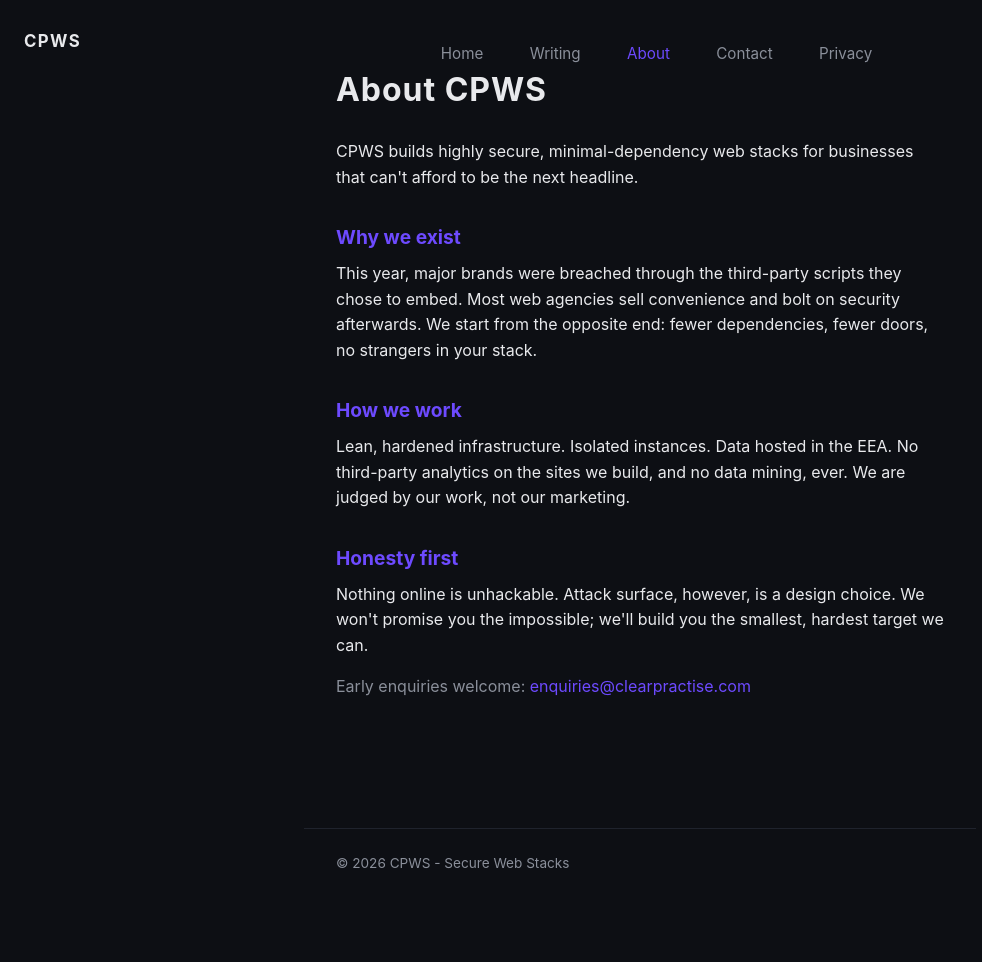
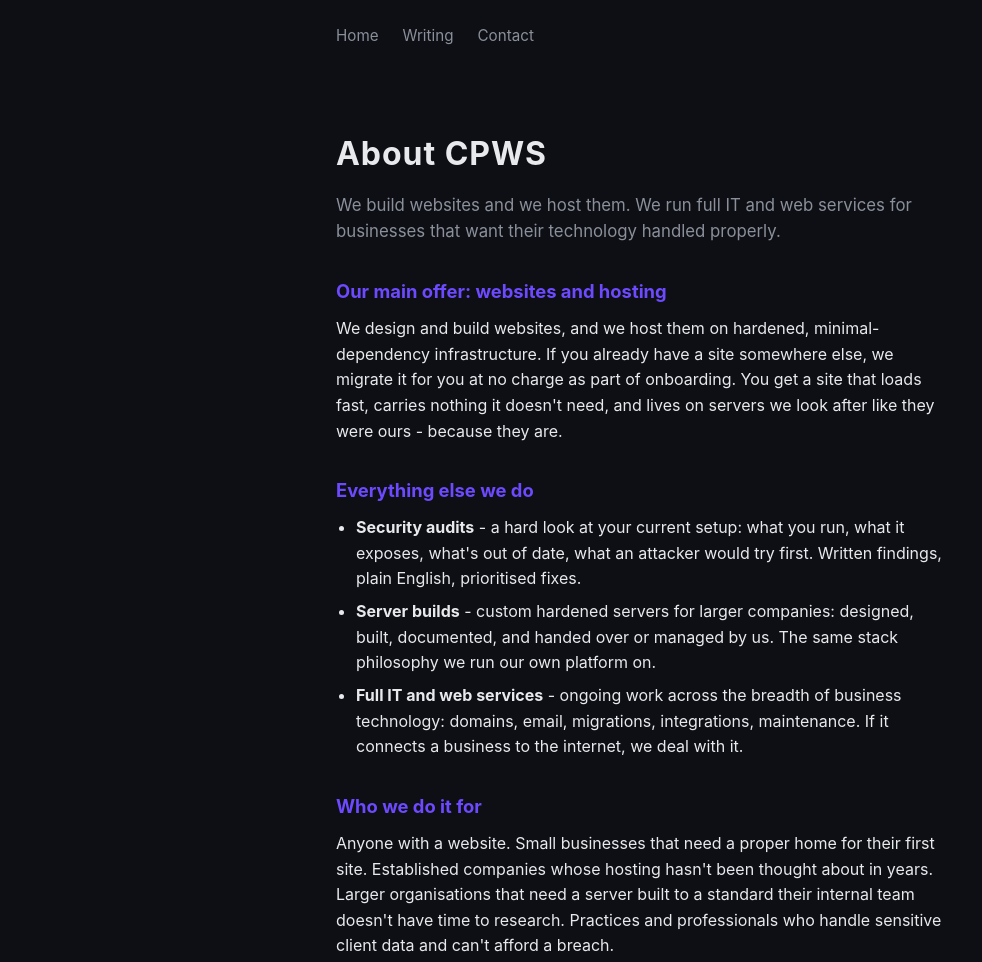
Before and after one commit to Verus-Kael/clearpractise-site, a plain HTML site: page about.html in a window 1280 px wide. Shown: the top 962 px of the page, without its empty margins (0-982 px from the left). Before the commit the page ends 899 px from the top, so only its background shows below. Drawn offline with Linux system fonts and the light colour scheme.

Commit message:
About page: full capability statement - websites, hosting, IT services, security audits, server builds

```diff
--- a/about.html
+++ b/about.html
@@ -4,73 +4,51 @@
 <meta charset="UTF-8">
 <meta name="viewport" content="width=device-width, initial-scale=1.0">
 <title>About | CPWS</title>
-<meta name="description" content="CPWS builds highly secure, minimal-dependency web stacks. Who we are, how we work, and why attack surface is a design choice.">
+<meta name="description" content="CPWS builds and hosts websites, runs full IT and web services, performs security audits, and builds hardened servers for larger organisations.">
 <style>
   :root { --bg:#0d0f14; --text:#e8e9ec; --muted:#8a8f9a; --accent:#6d4aff; }
   * { margin:0; padding:0; box-sizing:border-box; }
   body { background:var(--bg); color:var(--text); font-family:-apple-system,BlinkMacSystemFont,"Segoe UI",Roboto,Helvetica,Arial,sans-serif; line-height:1.6; }
-  main { max-width:42rem; margin:0 auto; padding:4rem 2rem; }
-  h1 { font-size:2rem; letter-spacing:0.03em; margin-bottom:1.5rem; }
-  h2 { font-size:1.2rem; margin:2rem 0 0.5rem; color:var(--accent); }
-  p { margin-bottom:1rem; color:var(--text); }
-  .muted { color:var(--muted); }
+  main { max-width:42rem; margin:0 auto; padding:5rem 2rem 3rem; }
+  h1 { font-size:2rem; letter-spacing:0.03em; margin-bottom:0.75rem; }
+  .deck { color:var(--muted); font-size:1.05rem; margin-bottom:2rem; }
+  h2 { font-size:1.15rem; margin:2rem 0 0.6rem; color:var(--accent); }
+  p { margin-bottom:1rem; }
+  ul { padding-left:1.25rem; margin-bottom:1rem; }
+  li { margin-bottom:0.45rem; }
   a { color:var(--accent); text-decoration:none; }
   a:hover { text-decoration:underline; text-underline-offset:3px; }
+  .muted { color:var(--muted); font-size:0.9rem; }
   nav { max-width:42rem; margin:0 auto; padding:1.5rem 2rem 0; font-size:0.95rem; }
   nav a { color:var(--muted); margin-right:1.5rem; }
   nav a:hover { color:var(--text); }
   footer { max-width:42rem; margin:3rem auto 0; padding:1.5rem 2rem; border-top:1px solid #1f232d; font-size:0.85rem; color:var(--muted); }
-
-  /* site nav */
-  header.site { position:absolute; top:0; left:0; right:0; display:flex; align-items:center; justify-content:space-between; padding:1.1rem 1.5rem; z-index:10; }
-  header.site .brand { color:var(--text); text-decoration:none; font-weight:700; letter-spacing:0.08em; font-size:1.05rem; }
-  header.site .brand:hover { color:var(--accent); }
-  .nav-toggle { display:none; }
-  .nav-btn { display:none; width:42px; height:38px; cursor:pointer; position:relative; }
-  .nav-btn span { position:absolute; top:18px; left:9px; right:9px; height:2px; background:var(--text); transition:transform .2s ease, background .2s ease; }
-  .nav-btn span::before, .nav-btn span::after { content:""; position:absolute; left:0; right:0; height:2px; background:var(--text); transition:transform .2s ease; }
-  .nav-btn span::before { top:-8px; }
-  .nav-btn span::after { top:8px; }
-  header.site nav { display:flex; gap:1.4rem; }
-  header.site nav a { color:var(--muted); text-decoration:none; font-size:0.95rem; }
-  header.site nav a:hover { color:var(--text); }
-  header.site nav a.current { color:var(--accent); }
-  @media (max-width:720px) {
-    .nav-btn { display:block; }
-    header.site nav { display:none; position:absolute; top:100%; left:0; right:0; flex-direction:column; gap:0; background:var(--bg); border-bottom:1px solid #1f232d; }
-    .nav-toggle:checked ~ nav { display:flex; }
-    header.site nav a { padding:0.8rem 1.5rem; }
-    header.site nav a:hover { background:#161a22; color:var(--text); }
-    .nav-toggle:checked ~ .nav-btn span { background:transparent; }
-    .nav-toggle:checked ~ .nav-btn span::before { transform:translateY(8px) rotate(45deg); }
-    .nav-toggle:checked ~ .nav-btn span::after { transform:translateY(-8px) rotate(-45deg); }
-  }
 </style>
 </head>
 <body>
-<header class="site">
-  <a class="brand" href="/">CPWS</a>
-  <input type="checkbox" id="navtog" class="nav-toggle">
-  <label class="nav-btn" for="navtog" aria-label="Menu"><span></span></label>
-  <nav>
-    <a href="/">Home</a>
-    <a href="/blog/">Writing</a>
-    <a href="/about.html" class="current">About</a>
-    <a href="/contact.html">Contact</a><a href="/privacy-policy.html">Privacy</a>
-  </nav>
-</header>
+<nav><a href="/">Home</a><a href="/blog/">Writing</a><a href="/contact.html">Contact</a></nav>
 <main>
 <h1>About CPWS</h1>
-<p>CPWS builds highly secure, minimal-dependency web stacks for businesses that can't afford to be the next headline.</p>
+<p class="deck">We build websites and we host them. We run full IT and web services for businesses that want their technology handled properly.</p>
 
-<h2>Why we exist</h2>
-<p>This year, major brands were breached through the third-party scripts they chose to embed. Most web agencies sell convenience and bolt on security afterwards. We start from the opposite end: fewer dependencies, fewer doors, no strangers in your stack.</p>
+<h2>Our main offer: websites and hosting</h2>
+<p>We design and build websites, and we host them on hardened, minimal-dependency infrastructure. If you already have a site somewhere else, we migrate it for you at no charge as part of onboarding. You get a site that loads fast, carries nothing it doesn't need, and lives on servers we look after like they were ours - because they are.</p>
+
+<h2>Everything else we do</h2>
+<ul>
+<li><strong>Security audits</strong> - a hard look at your current setup: what you run, what it exposes, what's out of date, what an attacker would try first. Written findings, plain English, prioritised fixes.</li>
+<li><strong>Server builds</strong> - custom hardened servers for larger companies: designed, built, documented, and handed over or managed by us. The same stack philosophy we run our own platform on.</li>
+<li><strong>Full IT and web services</strong> - ongoing work across the breadth of business technology: domains, email, migrations, integrations, maintenance. If it connects a business to the internet, we deal with it.</li>
+</ul>
+
+<h2>Who we do it for</h2>
+<p>Anyone with a website. Small businesses that need a proper home for their first site. Established companies whose hosting hasn't been thought about in years. Larger organisations that need a server built to a standard their internal team doesn't have time to research. Practices and professionals who handle sensitive client data and can't afford a breach.</p>
 
 <h2>How we work</h2>
-<p>Lean, hardened infrastructure. Isolated instances. Data hosted in the EEA. No third-party analytics on the sites we build, and no data mining, ever. We are judged by our work, not our marketing.</p>
+<p>Lean, hardened infrastructure. Isolated systems. Data hosted in the EEA. No third-party analytics on the sites we build, and no data mining, ever. Direct access to the person doing the work - no ticket queues, no junior hand-offs.</p>
 
 <h2>Honesty first</h2>
-<p>Nothing online is unhackable. Attack surface, however, is a design choice. We won't promise you the impossible; we'll build you the smallest, hardest target we can.</p>
+<p>Nothing online is bulletproof. But every script, tracker and plug-in you don't load is one less thing that can hurt you. We won't promise you the impossible; we'll build you the smallest, hardest target we can, and tell you honestly what's left.</p>
 
 <p class="muted">Early enquiries welcome: <a href="mailto:enquiries@clearpractise.com">enquiries@clearpractise.com</a></p>
 </main>
```
